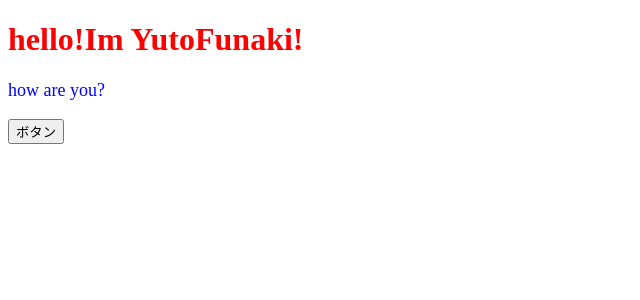
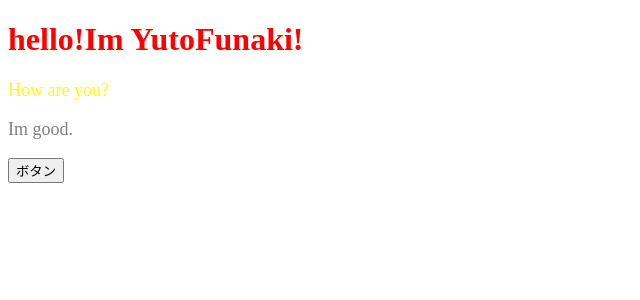
Before and after one commit to YutoFunaki/React, a React (Create React App) app in the folder react-todo/: page / in a window 1280 px wide. Shown: the top 300 px of the page, without its empty margins (0-640 px from the left). Built offline with nearby package versions, Linux system fonts and the light colour scheme.

Commit message:
コンポーネントを使うときには簡単に変更できるようpropsを使う

```diff
--- a/react-todo/src/App.jsx
+++ b/react-todo/src/App.jsx
@@ -1,15 +1,13 @@
 import React from "react";
+import ColorfulMessage from "./components/ColorfulMessage";
 
 const App = () => {
   const OnClickButton = () => alert();
-  const ContentStyle = {
-    color: "blue",
-    fontSize: "18px"
-  }
   return (
     <>
      <h1 style={{ color: 'red' }}>hello!Im YutoFunaki!</h1>
-     <p style={ContentStyle}>how are you?</p>
+     <ColorfulMessage color="yellow">How are you?</ColorfulMessage>
+     <ColorfulMessage color="gray">Im good.</ColorfulMessage>
      <button onClick={OnClickButton}>ボタン</button>
     </>
     );
--- /dev/null
+++ b/react-todo/src/components/ColorfulMessage.jsx
@@ -0,0 +1,15 @@
+import React from "react";
+
+const ColorfulMessage = (props) => {
+  const {color, children} = props;
+  const ContentStyle = {
+    color,
+    fontSize: "18px"
+  };
+
+  return (
+    <p style={ContentStyle}>{children}</p>
+  )
+};
+
+export default ColorfulMessage;
--- a/react-todo/src/index.js
+++ b/react-todo/src/index.js
@@ -2,5 +2,4 @@ import React from "react";
 import ReactDOM  from "react-dom";
 import App from "./App"
 
-
 ReactDOM.render(<App />, document.getElementById("root"));
```
